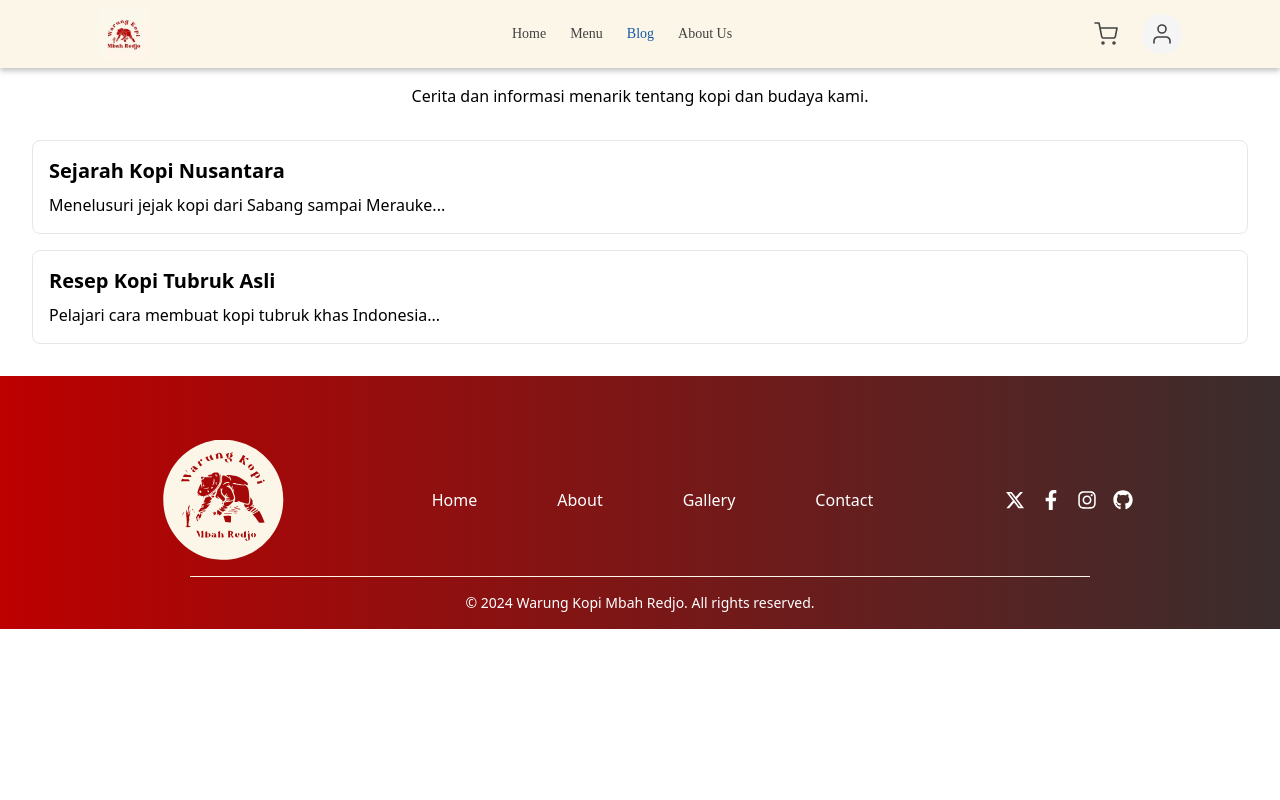
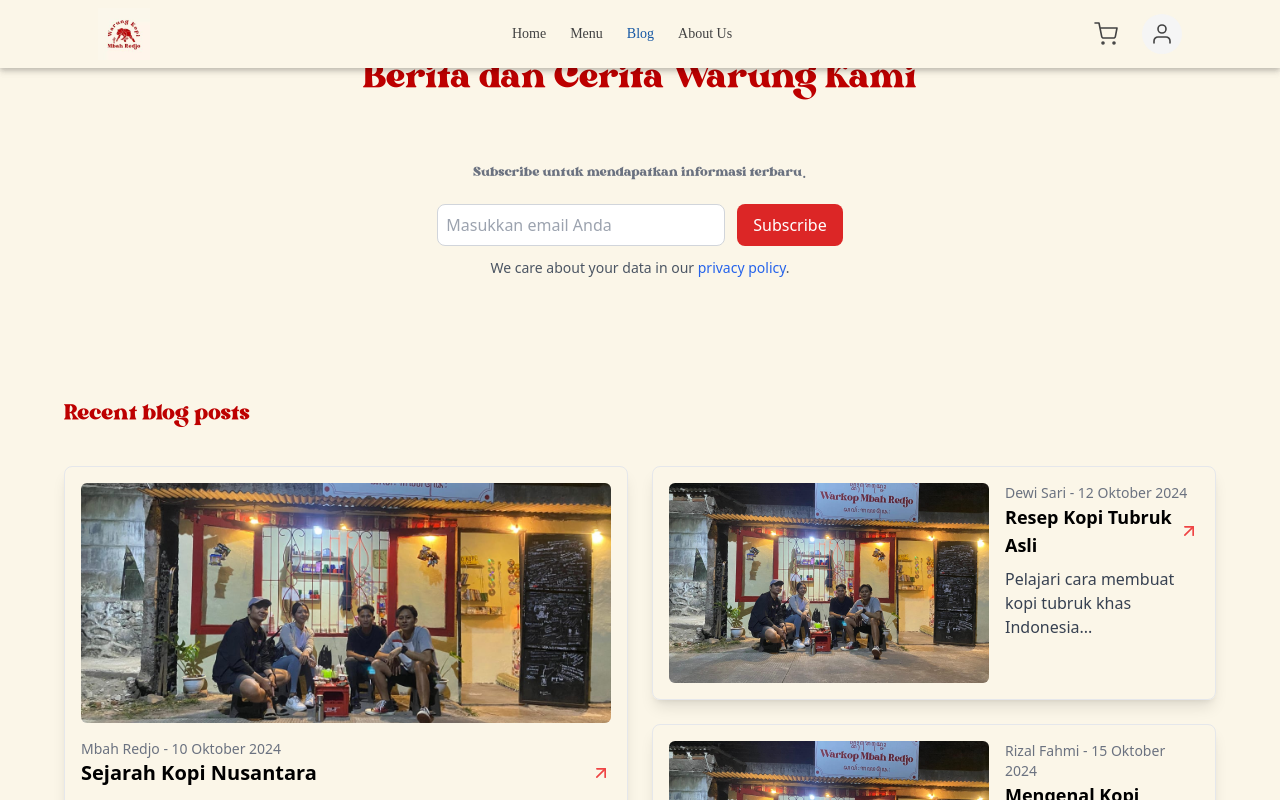
Before and after one commit to inogndslvs/Warung-Kopi-Mbah-Redjo, a React (Vite) app: page /blog in a window 1280 px wide. Shown: the top 800 px of the page. Built offline with nearby package versions, Linux system fonts and the light colour scheme; a web font is replaced by a local one.

Commit message:
membuat componen recent Blog

```diff
--- a/src/component/layout/layout.jsx
+++ b/src/component/layout/layout.jsx
@@ -6,7 +6,7 @@ const Layout = ({ children }) => {
   return (
     <>
       <Navbar />
-      <main>{children}</main>
+      <main className="bg-secondary">{children}</main>
       <Footer />
     </>
   );
--- /dev/null
+++ b/src/component/moleculs/recentBlog.jsx
@@ -0,0 +1,93 @@
+import { ArrowUpRight } from "lucide-react";
+
+const RecentBlog = () => {
+  const blogs = [
+    {
+      id: 1,
+      title: "Sejarah Kopi Nusantara",
+      author: "Mbah Redjo",
+      date: "10 Oktober 2024",
+      excerpt: "Menelusuri jejak kopi dari Sabang sampai Merauke...",
+      image: "/images/Galeri/galeri4.jpeg",
+    },
+    {
+      id: 2,
+      title: "Resep Kopi Tubruk Asli",
+      author: "Dewi Sari",
+      date: "12 Oktober 2024",
+      excerpt: "Pelajari cara membuat kopi tubruk khas Indonesia...",
+      image: "/images/Galeri/galeri4.jpeg",
+    },
+    {
+      id: 3,
+      title: "Mengenal Kopi Liberika",
+      author: "Rizal Fahmi",
+      date: "15 Oktober 2024",
+      excerpt: "Salah satu jenis kopi unik dengan cita rasa khas...",
+      image: "/images/Galeri/galeri4.jpeg",
+    },
+  ];
+
+  return (
+    <div className="container mt-24 ">
+      <h1 className="pl-4 md:pl-8 font-bright text-primary text-3xl">
+        Recent blog posts
+      </h1>
+      <div className="grid grid-cols-1 md:grid-cols-2 gap-6 p-[2px] md:p-8">
+        {/* Blog utama */}
+        <div className="p-4 border rounded-lg shadow-lg h-full">
+          <img
+            src={blogs[0].image}
+            alt={blogs[0].title}
+            className="w-full md:w-[592px] h-[240px] object-cover rounded-md"
+          />
+          <div className="mt-4">
+            <p className="text-sm text-gray-500">
+              {blogs[0].author} - {blogs[0].date}
+            </p>
+            <div className="flex items-center justify-between">
+              <h2 className="text-xl font-bold">{blogs[0].title}</h2>
+              <a href={`/blog/${blogs[0].id}`} className="text-red-500">
+                <ArrowUpRight size={20} />
+              </a>
+            </div>
+            <p className="mt-2 text-gray-700">{blogs[0].excerpt}</p>
+          </div>
+        </div>
+
+        {/* Dua blog lainnya dalam satu kolom dengan tinggi seimbang */}
+        <div className="flex flex-col gap-6 h-full">
+          {blogs.slice(1).map((blog) => (
+            <div
+              key={blog.id}
+              className="p-4 border rounded-lg shadow-lg flex flex-col md:flex-row items-center md:items-start gap-4"
+            >
+              {/* Gambar di sebelah kiri */}
+              <img
+                src={blog.image}
+                alt={blog.title}
+                className="w-full md:w-[320px] h-[200px] object-cover rounded-md"
+              />
+
+              {/* Konten di sebelah kanan */}
+              <div className="flex-1 text-start md:text-left">
+                <p className="text-sm text-gray-500">
+                  {blog.author} - {blog.date}
+                </p>
+                <div className="flex items-center justify-between">
+                  <h3 className="text-lg font-bold">{blog.title}</h3>
+                  <a href={`/blog/${blog.id}`} className="text-red-500">
+                    <ArrowUpRight size={20} />
+                  </a>
+                </div>
+                <p className="text-gray-700 mt-2">{blog.excerpt}</p>
+              </div>
+            </div>
+          ))}
+        </div>
+      </div>
+    </div>
+  );
+};
+
+export default RecentBlog;
--- /dev/null
+++ b/src/component/moleculs/subscribeBlog.jsx
@@ -0,0 +1,49 @@
+import { useState } from "react";
+
+const Subscribe = () => {
+  const [email, setEmail] = useState("");
+
+  const handleSubscribe = (e) => {
+    e.preventDefault();
+    alert(`Terima kasih telah berlangganan dengan email: ${email}`);
+    setEmail(""); // Reset input setelah submit
+  };
+
+  return (
+    <div className="p-6  rounded-lg text-center mt-8">
+      <p className="text-lg font-bright text-gray-500">
+        Subscribe untuk mendapatkan informasi terbaru.
+      </p>
+
+      <form
+        onSubmit={handleSubscribe}
+        className="mt-4 flex justify-center gap-3 "
+      >
+        <input
+          type="email"
+          placeholder="Masukkan email Anda"
+          value={email}
+          onChange={(e) => setEmail(e.target.value)}
+          className="p-2 border border-gray-300 rounded-lg w-72 focus:outline-none"
+          required
+        />
+        <button
+          type="submit"
+          className="bg-red-600 text-white px-4 py-2 rounded-lg hover:bg-red-700"
+        >
+          Subscribe
+        </button>
+      </form>
+
+      <p className="text-sm text-gray-600 mt-3">
+        We care about your data in our{" "}
+        <a href="/privacy-policy" className="text-blue-600 hover:underline">
+          privacy policy
+        </a>
+        .
+      </p>
+    </div>
+  );
+};
+
+export default Subscribe;
--- a/src/pages/client/Blog.jsx
+++ b/src/pages/client/Blog.jsx
@@ -1,20 +1,33 @@
 import Navbar from "../../component/navbar";
+import Subscribe from "../../component/moleculs/subscribeBlog";
+import RecentBlog from "../../component/moleculs/recentBlog";
 
 const Blog = () => {
   return (
     <div>
       <Navbar />
-      <div className="p-8">
-        <h1 className="text-3xl font-bold text-center">Blog Warung Kopi Mbah Redjo</h1>
-        <p className="mt-4 text-center">Cerita dan informasi menarik tentang kopi dan budaya kami.</p>
+      <div className="@container p-2 md:p-8 pt-48">
+        <h4 className="font-bright text-third text-center">Our Blog</h4>
+        <h1 className="text-5xl font-bright text-primary text-center">
+          Berita dan Cerita Warung Kami
+        </h1>
+        <Subscribe />
+        <RecentBlog />
+        <p className="mt-4 text-center">
+          Cerita dan informasi menarik tentang kopi dan budaya kami.
+        </p>
         <div className="mt-8 grid gap-4">
           <article className="p-4 border rounded-lg">
             <h2 className="text-xl font-bold">Sejarah Kopi Nusantara</h2>
-            <p className="mt-2">Menelusuri jejak kopi dari Sabang sampai Merauke...</p>
+            <p className="mt-2">
+              Menelusuri jejak kopi dari Sabang sampai Merauke...
+            </p>
           </article>
           <article className="p-4 border rounded-lg">
             <h2 className="text-xl font-bold">Resep Kopi Tubruk Asli</h2>
-            <p className="mt-2">Pelajari cara membuat kopi tubruk khas Indonesia...</p>
+            <p className="mt-2">
+              Pelajari cara membuat kopi tubruk khas Indonesia...
+            </p>
           </article>
         </div>
       </div>
```
